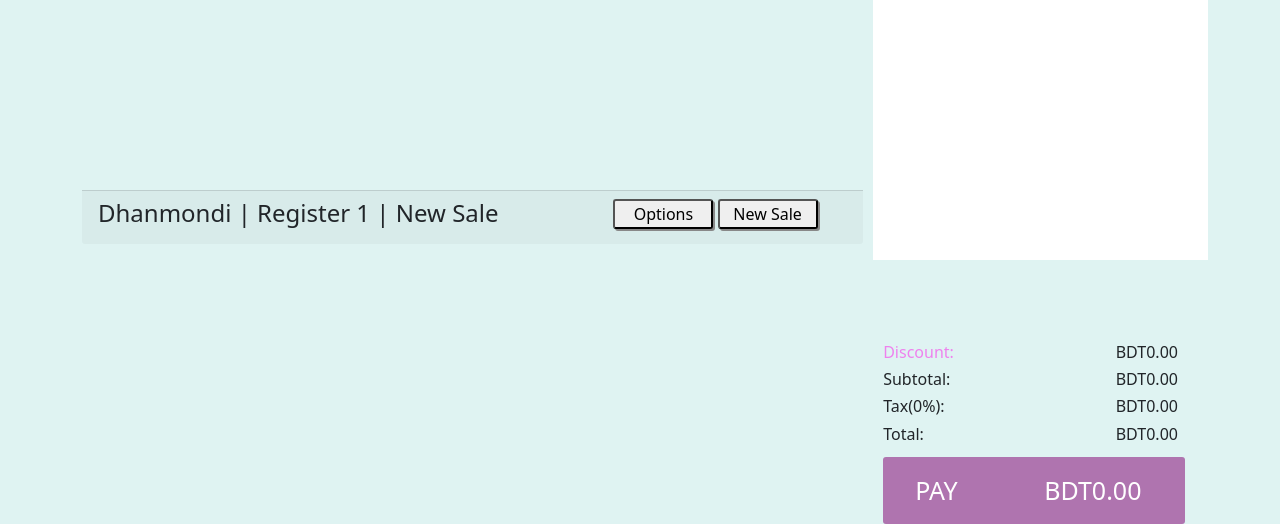
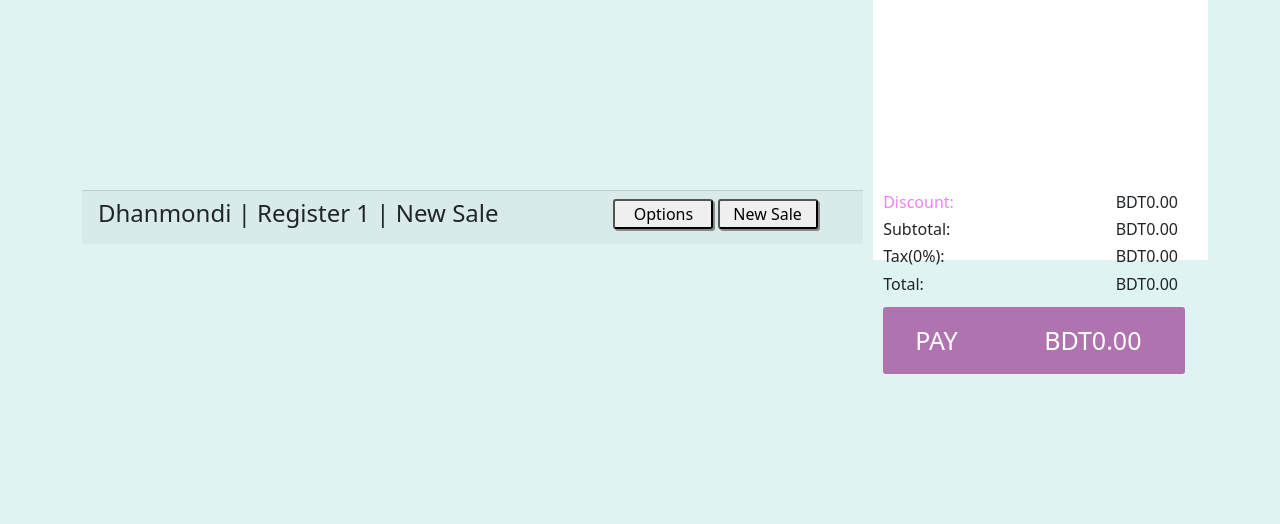
Before and after one commit to tafsin/ShoppingCart_JS, a plain HTML site: page index.html in a window 1280 px wide. Shown: the part 550-1074 px from the top of the page. After the commit the page ends 924 px from the top, so only its background shows below. Drawn offline with nearby package versions, Linux system fonts and the light colour scheme.

Commit message:
third commit

```diff
--- a/style.css
+++ b/style.css
@@ -112,7 +112,7 @@
 }
 
 #price-container{
-    margin-top: 550px;
+    margin-top: 400px;
 }
 .pay-btn{
     background-color: rgb(175, 116, 175);
```
